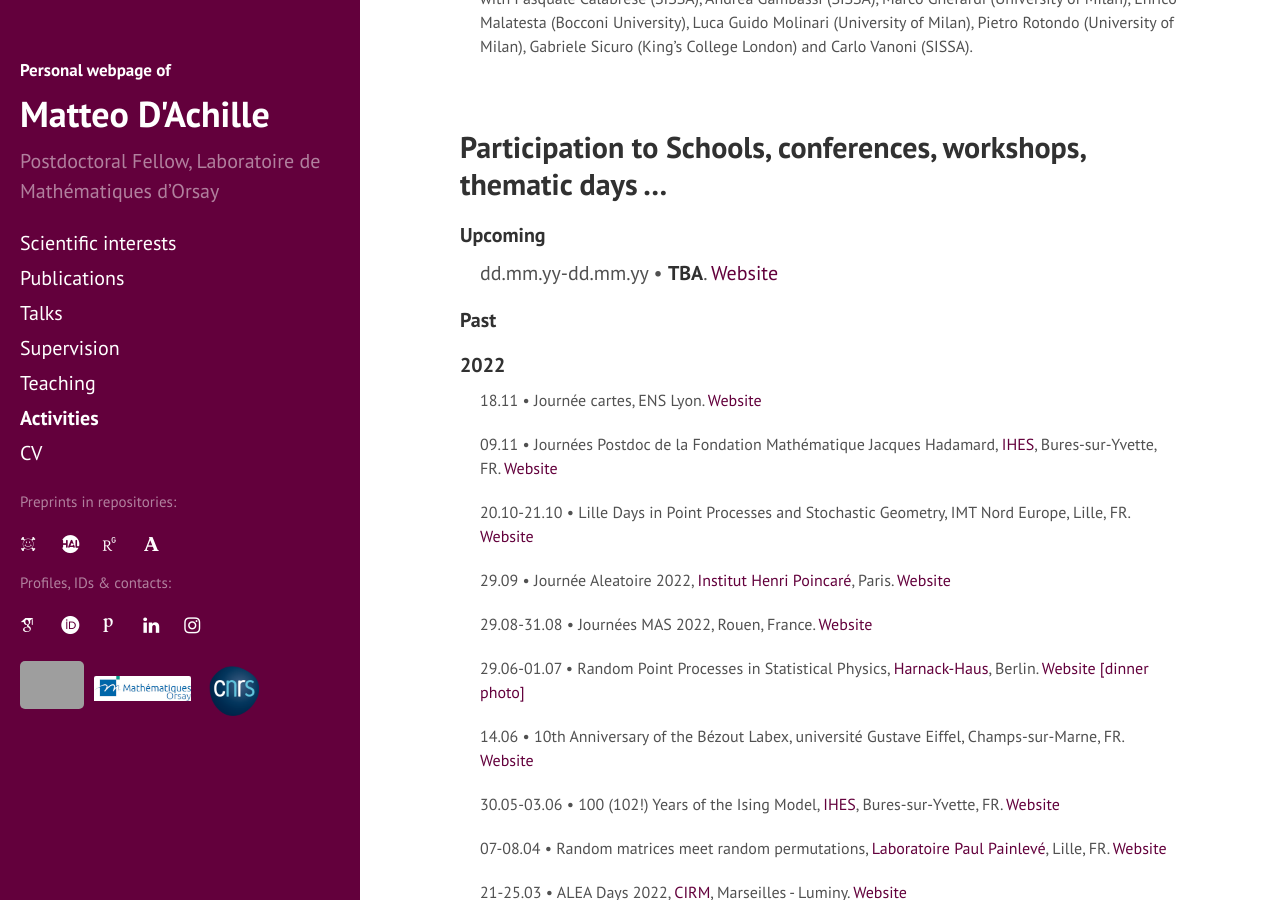
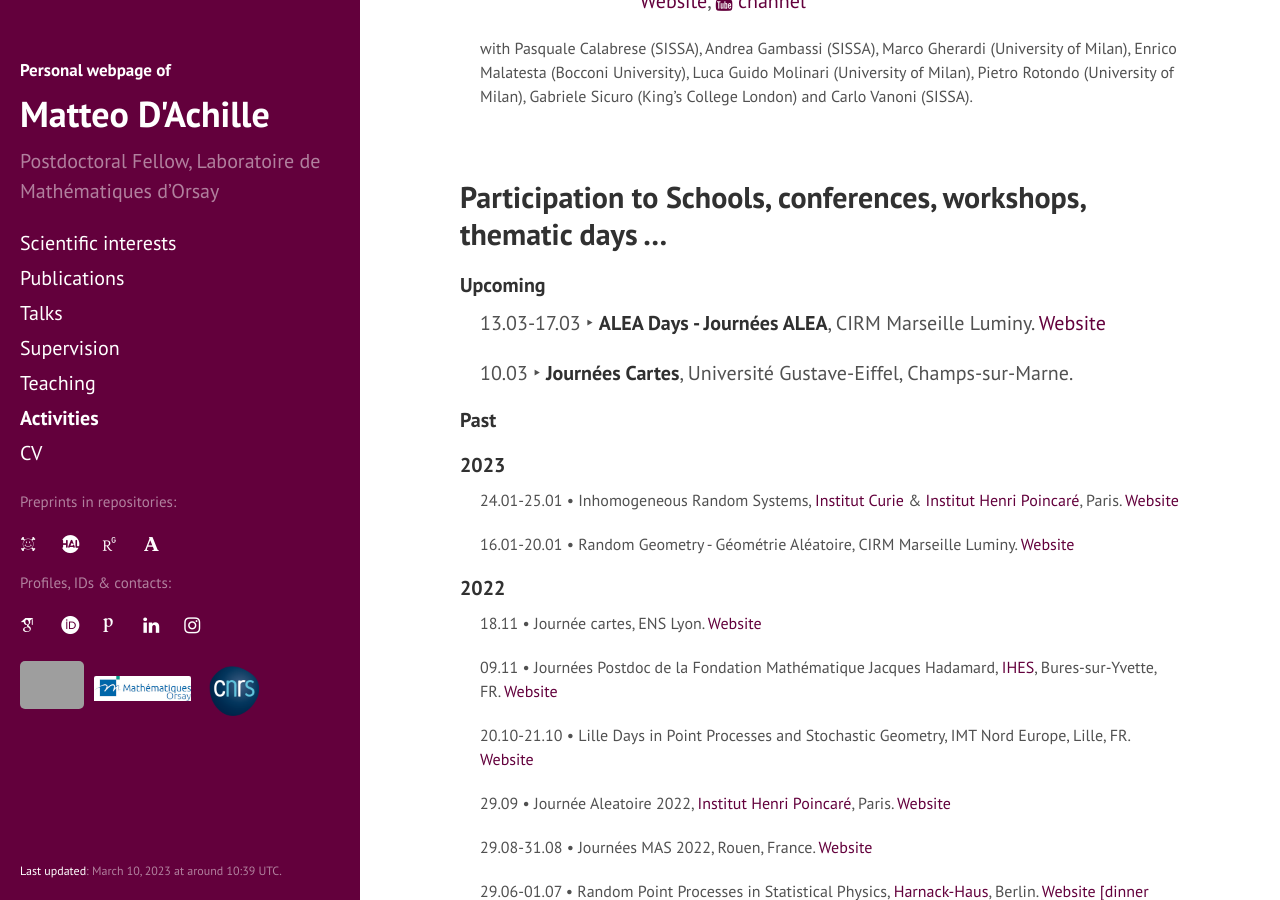
Before and after one commit to matteodachille/matteodachille.github.io, a Jekyll site: the page built from activities.md, in a window 1280 px wide and 900 px high, scrolled down 754 px. Built offline with Jekyll 4.4.1, drawn with Linux system fonts in a browser that asks for light colours; nearby versions of some CDN libraries; some web fonts are replaced; grey boxes are pictures that could not be loaded.

Commit message:
Fixed MathJax bug, updated event list, minor typos

```diff
--- a/_includes/head.html
+++ b/_includes/head.html
@@ -37,6 +37,7 @@
 
   <link rel="stylesheet" href="//maxcdn.bootstrapcdn.com/font-awesome/4.6.3/css/font-awesome.min.css">
   <link rel="stylesheet" href="../public/css/academicons-1.9.0/css/academicons.min.css">
-  <script type="text/javascript" src="https://cdn.mathjax.org/mathjax/latest/MathJax.js?config=TeX-AMS-MML_HTMLorMML"></script>
+
+  <script id="MathJax-script" async src="https://cdn.jsdelivr.net/npm/mathjax@3/es5/tex-mml-chtml.js"></script>
   {% include analytics.html %}
 </head>
--- a/_includes/sidebar.html
+++ b/_includes/sidebar.html
@@ -216,4 +215,7 @@
             </div>
         </div>
         -->
+ <div id="lastupdate" class="sidebar-logo" style="position: absolute; bottom: 0px;">
+          <p style="font-size:0.6rem;"> <br /> <font color="#FFF">Last updated</font>: {{ site.time | date: '%B %d, %Y at around %H:%M %Z' }}.</p>
+</div>
   </div>
--- a/_layouts/post.html
+++ b/_layouts/post.html
@@ -2,9 +2,7 @@
 layout: default
 comments: true
 ---
-<script type="text/javascript"
-    src="https://cdn.mathjax.org/mathjax/latest/MathJax.js?config=TeX-AMS-MML_HTMLorMML">
-</script>
+
 
 <article itemscope itemtype="https://schema.org/BlogPosting">
 <div class="post" itemprop="articleBody">
--- a/activities.md
+++ b/activities.md
@@ -42,15 +42,25 @@ with Pasquale Calabrese (SISSA), Andrea Gambassi (SISSA), Marco Gherardi (Univer
 
 
 #### Upcoming
-{: .no_toc}
 
-dd.mm.yy-dd.mm.yy &#x2022; **TBA**. [Website](#){:target="_blank"}
+
+13.03-17.03 &#x2023; **ALEA Days - Journées ALEA**, CIRM Marseille Luminy. [Website](https://conferences.cirm-math.fr/2887.html){:target="_blank"}
 {: style="font-size: 20px; margin-left: 20px" }
 
-
+10.03 &#x2023; **Journées Cartes**, Université Gustave-Eiffel, Champs-sur-Marne.
+{: style="font-size: 20px; margin-left: 20px" }
 
 #### Past
 {: .no_toc}
+
+#### 2023
+{: .no_toc}
+
+24.01-25.01 &#x2022; Inhomogeneous Random Systems, [Institut Curie](https://curie.fr/){:target="_blank"} & [Institut Henri Poincaré](http://www.ihp.fr/){:target="_blank"}, Paris. [Website](https://irs.math.cnrs.fr/2023/){:target="_blank"}
+{: style="font-size: 16px; margin-left: 20px" }
+
+16.01-20.01 &#x2022; Random Geometry - Géométrie Aléatoire, CIRM Marseille Luminy. [Website](https://conferences.cirm-math.fr/3021.html){:target="_blank"}
+{: style="font-size: 16px; margin-left: 20px" }
 
 
 #### 2022
```
Also changed, not shown: other parts of _includes/sidebar.html (+0 -1 lines), index.html (+6 -4 lines).
